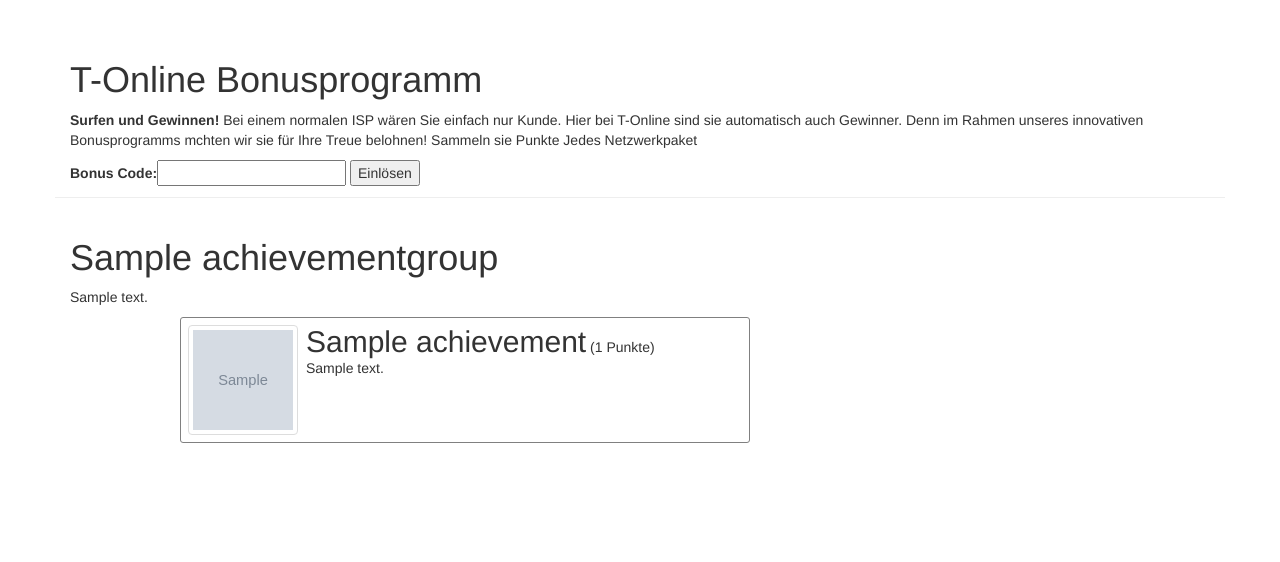
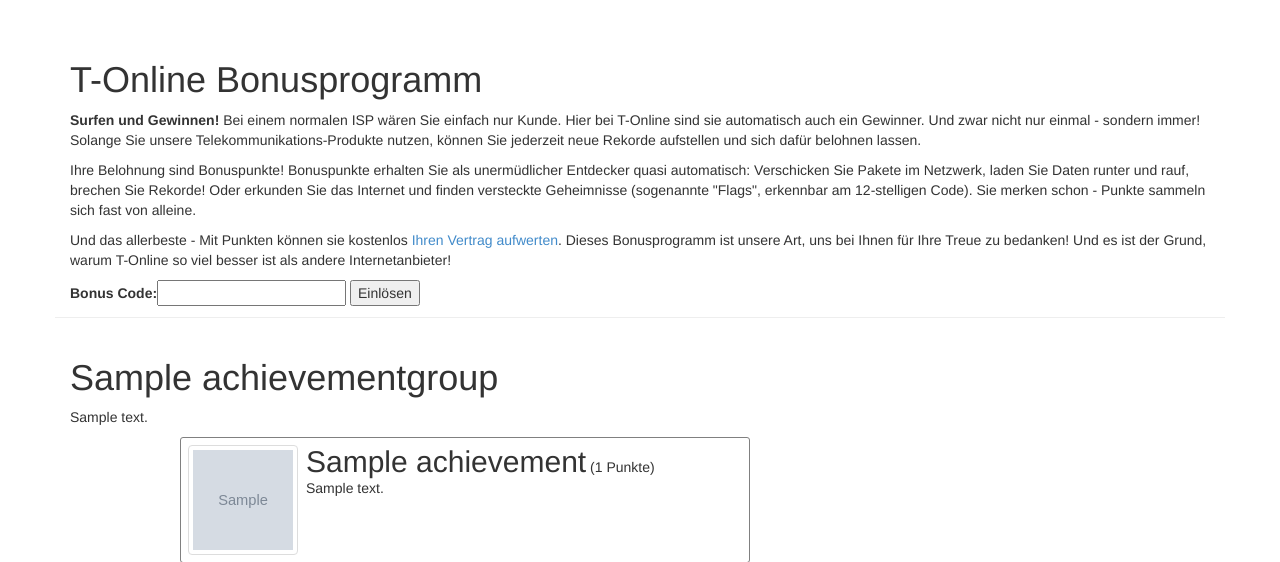
Before and after one commit to dstelter/ctfstore, a Django app: page /achievements in a window 1280 px wide. Shown: the part 51-613 px from the top of the page. Run offline with Django 3.2, Linux system fonts and the light colour scheme; a user stored in the database is signed in; tables that the repository leaves empty hold one stand-in row (values such as "Sample post"); grey boxes marked "Sample" are stand-in pictures; some libraries are stand-ins or nearby versions.

Commit message:
new achievments & upgrades texts

```diff
--- a/store/templates/store/achievements.html
+++ b/store/templates/store/achievements.html
@@ -11,7 +11,14 @@
 	<h1>{{isp_name}} Bonusprogramm</h1>
 	<p>
 		<strong>Surfen und Gewinnen!</strong>
-		Bei einem normalen ISP wären Sie einfach nur Kunde. Hier bei {{isp_name}} sind sie automatisch auch Gewinner. Denn im Rahmen unseres innovativen Bonusprogramms mchten wir sie für Ihre Treue belohnen! Sammeln sie Punkte Jedes Netzwerkpaket
+		Bei einem normalen ISP wären Sie einfach nur Kunde. Hier bei {{isp_name}} sind sie automatisch auch ein Gewinner. Und zwar nicht nur einmal - sondern immer!
+		Solange Sie unsere Telekommunikations-Produkte nutzen, können Sie jederzeit neue Rekorde aufstellen und sich dafür belohnen lassen.
+	</p>
+	<p>
+		Ihre Belohnung sind Bonuspunkte! Bonuspunkte erhalten Sie als unermüdlicher Entdecker quasi automatisch: Verschicken Sie Pakete im Netzwerk, laden Sie Daten runter und rauf, brechen Sie Rekorde! Oder erkunden Sie das Internet und finden versteckte Geheimnisse (sogenannte "Flags", erkennbar am 12-stelligen Code). Sie merken schon - Punkte sammeln sich fast von alleine.
+	</p>
+	<p>
+		Und das allerbeste - Mit Punkten können sie kostenlos <a href="/upgrades">Ihren Vertrag aufwerten</a>. Dieses Bonusprogramm ist unsere Art, uns bei Ihnen für Ihre Treue zu bedanken! Und es ist der Grund, warum {{isp_name}} so viel besser ist als andere Internetanbieter!
 	</p>
 
 	<form action="{% url 'achievements' %}" method="post">
```
